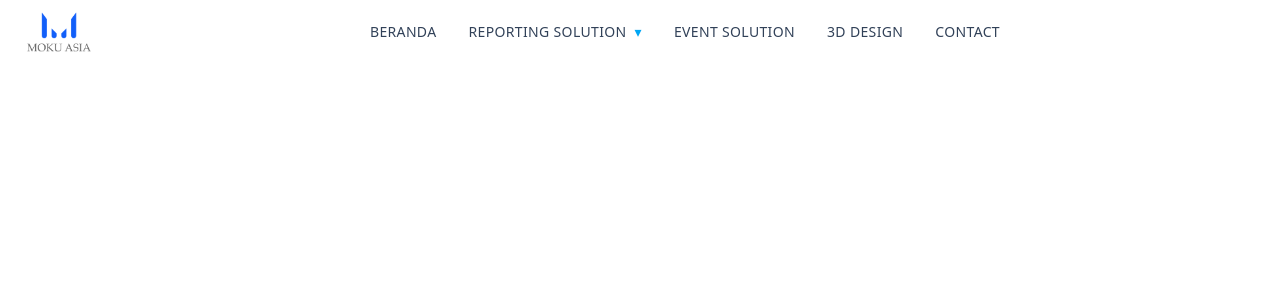
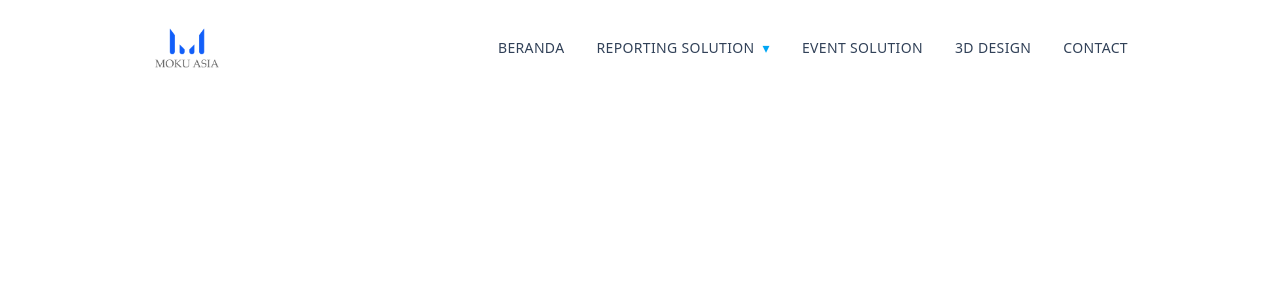
Before and after one commit to renoammar/moku-kreativ-asia, a Next.js app: page / in a window 1280 px wide. Shown: the top 300 px of the page. Built offline with nearby package versions, Linux system fonts and the light colour scheme.

Commit message:
style: centered navbar

```diff
--- a/app/components/UI/Navbar.tsx
+++ b/app/components/UI/Navbar.tsx
@@ -34,7 +34,7 @@ function Navbar() {
 
   return (
     <div
-      className={`w-[80%] overflow-hidden md:overflow-visible bg-[rgba(255,255,255,0.92)] backdrop-blur-3xl ${isMenuOpen || isMobileClosing ? 'rounded-4xl' : 'rounded-full'}`}
+      className={`fixed top-4 left-1/2 z-50 w-[80%] -translate-x-1/2 overflow-hidden md:overflow-visible bg-[rgba(255,255,255,0.92)] backdrop-blur-3xl ${isMenuOpen || isMobileClosing ? 'rounded-4xl' : 'rounded-full'}`}
     >
       <div className='h-16 px-6 flex items-center justify-between'>
         <img src="/images/moku_icon.png" alt="Moku Kreativ Asia" className='h-17.5 w-17.5' />
```
